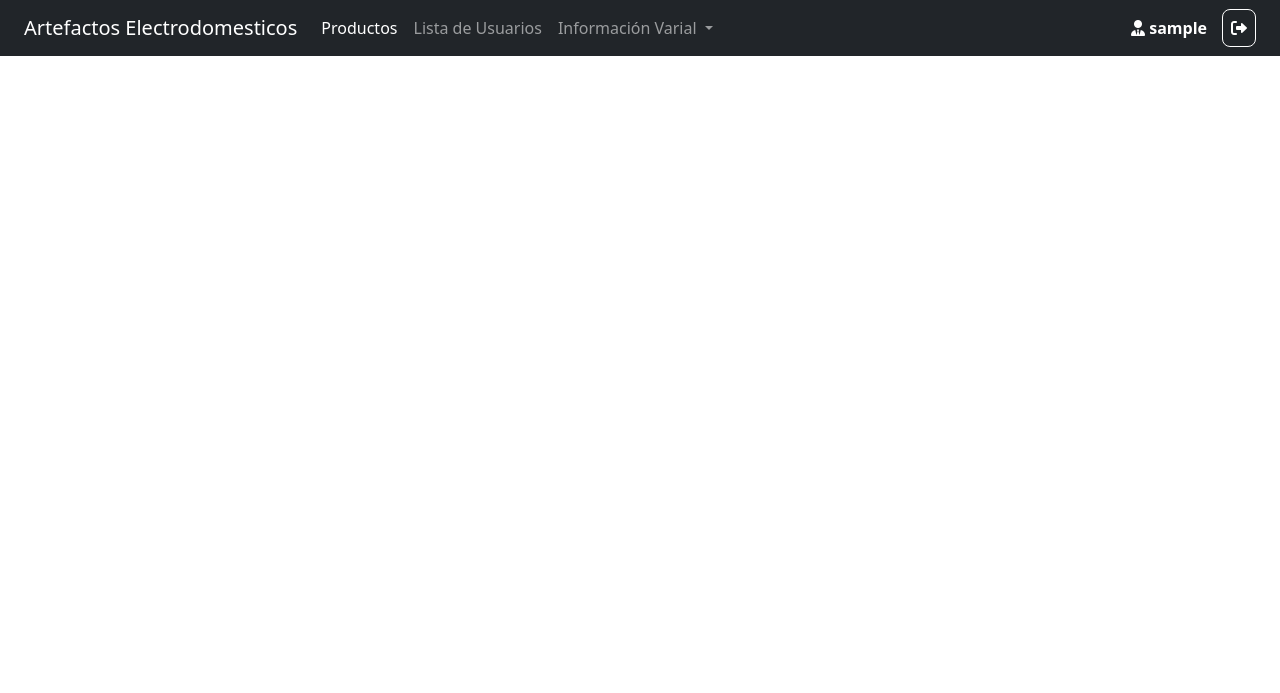
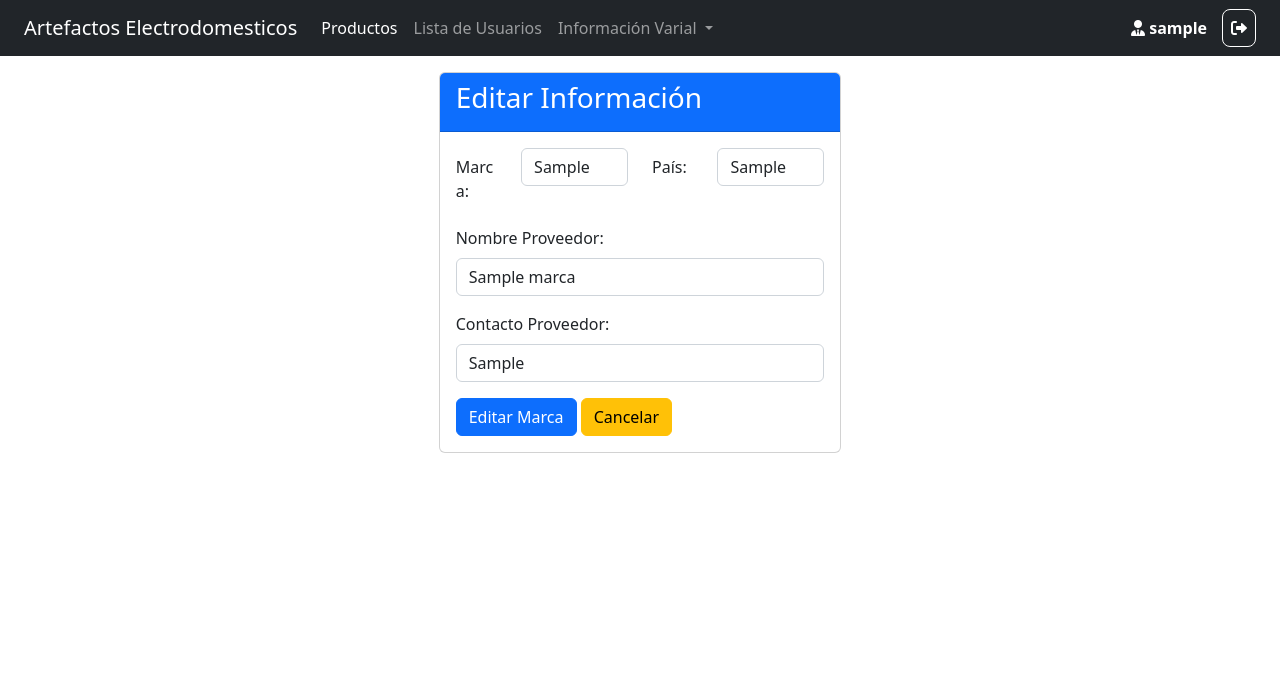
Before and after one commit to BryanCachimuel/Proyecto_Artefactos_Electrodomesticos, a PHP site: page /views/home/editarMarcas.php?id=1 in a window 1280 px wide. Shown: the top 693 px of the page. Before the commit the page ends 56 px from the top, so only its background shows below. Run offline with PHP 8.4, Linux system fonts and the light colour scheme; the visitor is signed in with stand-in values (Sample User, id 1); tables that the repository leaves empty or names only in its code hold one stand-in row (values such as "Sample post"); some libraries are stand-ins or nearby versions.

Commit message:
editando la vista de edición de marcas

```diff
--- a/views/home/editarMarcas.php
+++ b/views/home/editarMarcas.php
@@ -5,9 +5,43 @@
     }
     require_once("c://xampp/htdocs/proyecto_artefactos/controller/marcasController.php");
     $obj = new MarcasController();
-    $informacion = $obj->verMarcasporId($_GET['id']);
+    $mcartefactos = $obj->verMarcasporId($_GET['id']);
 ?>
 
+<div class="container mt-3 mx-auto col-4">
+    <div class="card">
+        <div class="card-header bg-primary">
+            <h3 class="text-white">Editar Información</h3>
+        </div>
+        <div class="card-body">
+            <form action="/proyecto_artefactos/helpers/marcas/actualizarMarca.php" method="POST" autocomplete="off">
+                <div>
+                    <input type="hidden" name="id" class="form-control" id="id" value="<?= $mcartefactos['id'] ?>">
+                </div>
+                <div class="form-group row mb-3">
+                    <label for="contenido" class="col-sm-2 col-form-label">Marca:</label>
+                    <div class="col-sm-4">
+                        <input type="text" name="marcas" class="form-control" id="marcas" value="<?= $mcartefactos['marcas'] ?>">
+                    </div>
+                    <label for="direccion" class="col-sm-2 col-form-label">País: </label>
+                    <div class="col-sm-4">
+                        <input type="text" class="form-control" name="pais"  id="pais" value="<?= $mcartefactos['pais'] ?>">
+                    </div>
+                </div>
+                <div class="mb-3">
+                    <label for="nombre_proveedor" class="form-label">Nombre Proveedor: </label>
+                    <input type="text" name="nombre_proveedor" class="form-control" id="nombre_proveedor" value="<?= $mcartefactos['nombre_proveedor'] ?>">
+                </div>
+                <div class="mb-3">
+                    <label for="contacto_proveedor" class="form-label">Contacto Proveedor:</label>
+                    <input type="text" name="contacto_proveedor" class="form-control" id="contacto_proveedor"  value="<?= $mcartefactos['contacto_proveedor'] ?>">
+                </div>
+                <button type="submit" class="btn btn-primary">Editar Marca</button>
+                <a href="agregarMarcas.php" class="btn btn-warning">Cancelar</a>
+            </form>
+        </div>
+    </div>
+</div>
 
 
 <?php
```
